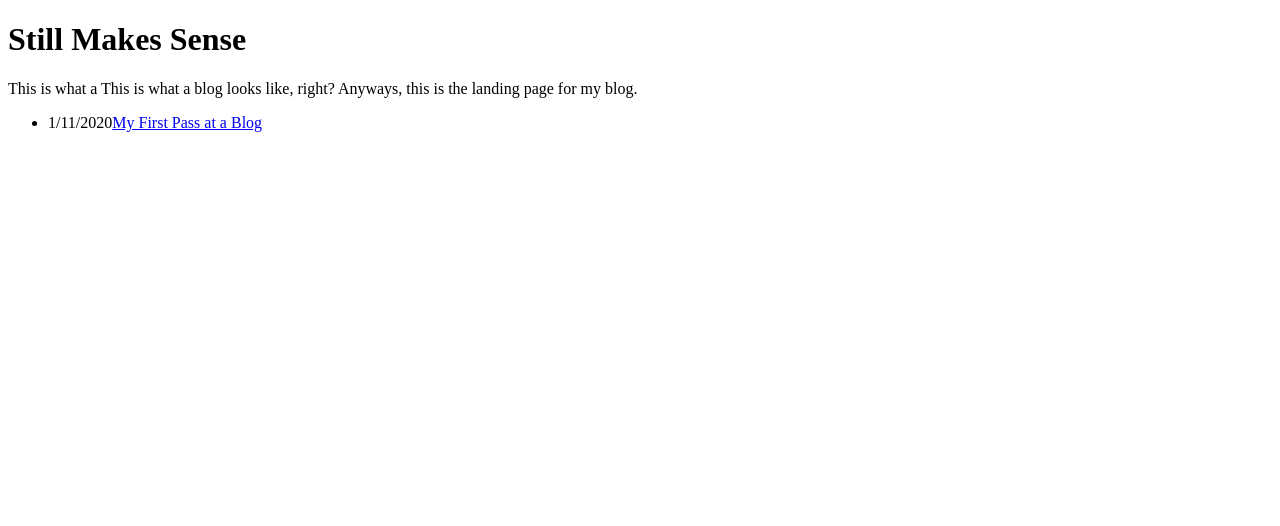
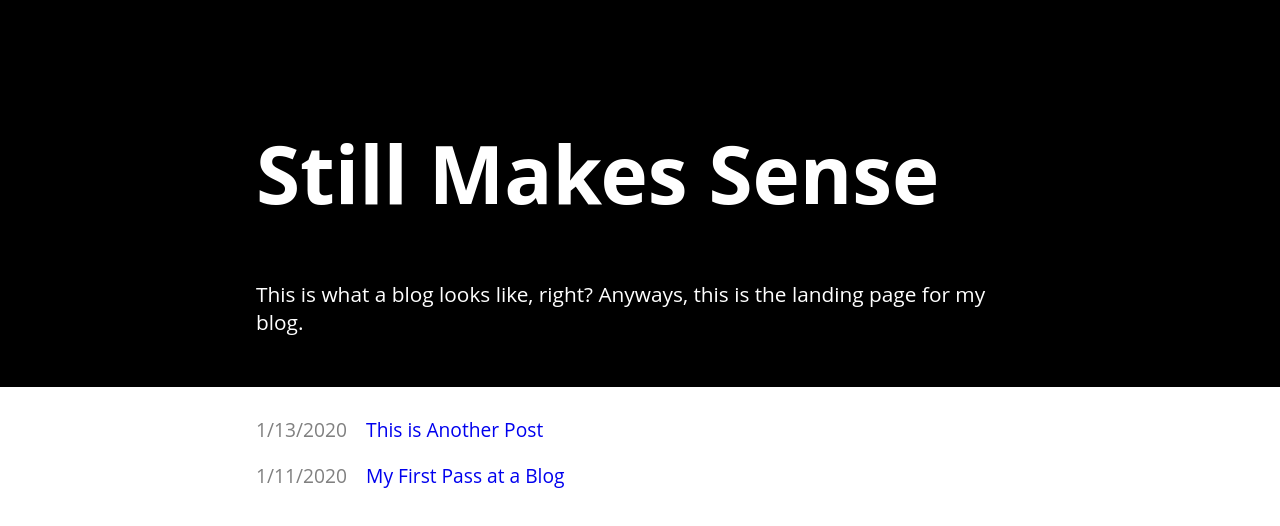
Before and after one commit to chinchalupa/blog, a React (Create React App) app: page /blog in a window 1280 px wide. Shown: the top 526 px of the page. Built offline with nearby package versions, Linux system fonts and the light colour scheme.

Commit message:
Add blog stylesheets

```diff
--- /dev/null
+++ b/src/blog.css
@@ -0,0 +1,56 @@
+body {
+    margin: 0;
+}
+
+.blog-header {
+    display: flex;
+    flex-direction: column;
+    align-items: center;
+    padding: 10% 20px 30px 20px;
+    background-color: black;
+    font-family: 'Open Sans', sans-serif;
+    color: white;
+}
+
+.blog-name {
+    font-size: 5em;
+}
+
+.blog-description {
+    font-size: 1.3em;
+}
+
+.blog-post-list {
+    display: flex;
+    flex-direction: column;
+    align-items: flex-start;
+    padding: 0;
+    margin: 10px 20px 10px 20px;
+
+    font-family: 'Open Sans', sans-serif;
+    font-size: 1.2em;
+}
+
+.blog-post-list-item {
+    padding-top: 1em;
+    list-style-type: none;
+}
+
+.blog-post-timestamp {
+    color: gray;
+    padding-right: 1em;
+}
+
+.blog-post-link {
+    text-decoration: none;
+}
+
+@media (min-width: 70em) {
+    .blog-post-list {
+        margin: 10px 20% 0 20%;
+    }
+    .blog-header {
+        display: block;
+        padding: 5% 20% 30px 20%;
+    }
+}
--- a/src/blog.js
+++ b/src/blog.js
@@ -1,5 +1,6 @@
 import React from 'react'
 import { Link } from 'react-router-dom';
+import './blog.css';
 
 class Blog extends React.Component {
     render() {
@@ -7,13 +8,17 @@ class Blog extends React.Component {
 
         return (
             <div>
-                <h1>{blog.name}</h1>
-                <p>{blog.description}</p>
+                <div className='blog-header'>
+                    <div className='blog-name-container'>
+                        <h1 className='blog-name'>{blog.name}</h1>
+                    </div>
+                    <p className='blog-description'>{blog.description}</p>
+                </div>
                 <div>
-                    <ul>
-                        { blog.posts.map( blogpost => <li key={blogpost.id}>
-                                <span>{blogpost.timestamp}</span>
-                                <Link to={"/blog/post/" + blogpost.id}>{blogpost.title}</Link>
+                    <ul className='blog-post-list'>
+                        { blog.posts.map( blogpost => <li className='blog-post-list-item' key={blogpost.id}>
+                                <span className='blog-post-timestamp'>{blogpost.timestamp}</span>
+                                <Link to={"/blog/post/" + blogpost.id} className='blog-post-link'>{blogpost.title}</Link>
                             </li>
                         )}
                     </ul>
--- a/src/resources/blog_posts.json
+++ b/src/resources/blog_posts.json
@@ -1,8 +1,19 @@
 {
     "blog": {
         "name": "Still Makes Sense",
-        "description": "This is what a This is what a blog looks like, right? Anyways, this is the landing page for my blog.",
+        "description": "This is what a blog looks like, right? Anyways, this is the landing page for my blog.",
         "posts": [{
+            "id": "another_post",
+            "title": "This is Another Post",
+            "timestamp": "1/13/2020",
+            "body": [{
+                "type": "text",
+                "content": "Content?"
+            }, {
+                "type": "text",
+                "content": "Boy I sure hope this works."
+            }]
+        }, {
             "id": "my_first_pass_at_a_blog",
             "title": "My First Pass at a Blog",
             "timestamp": "1/11/2020",
```
